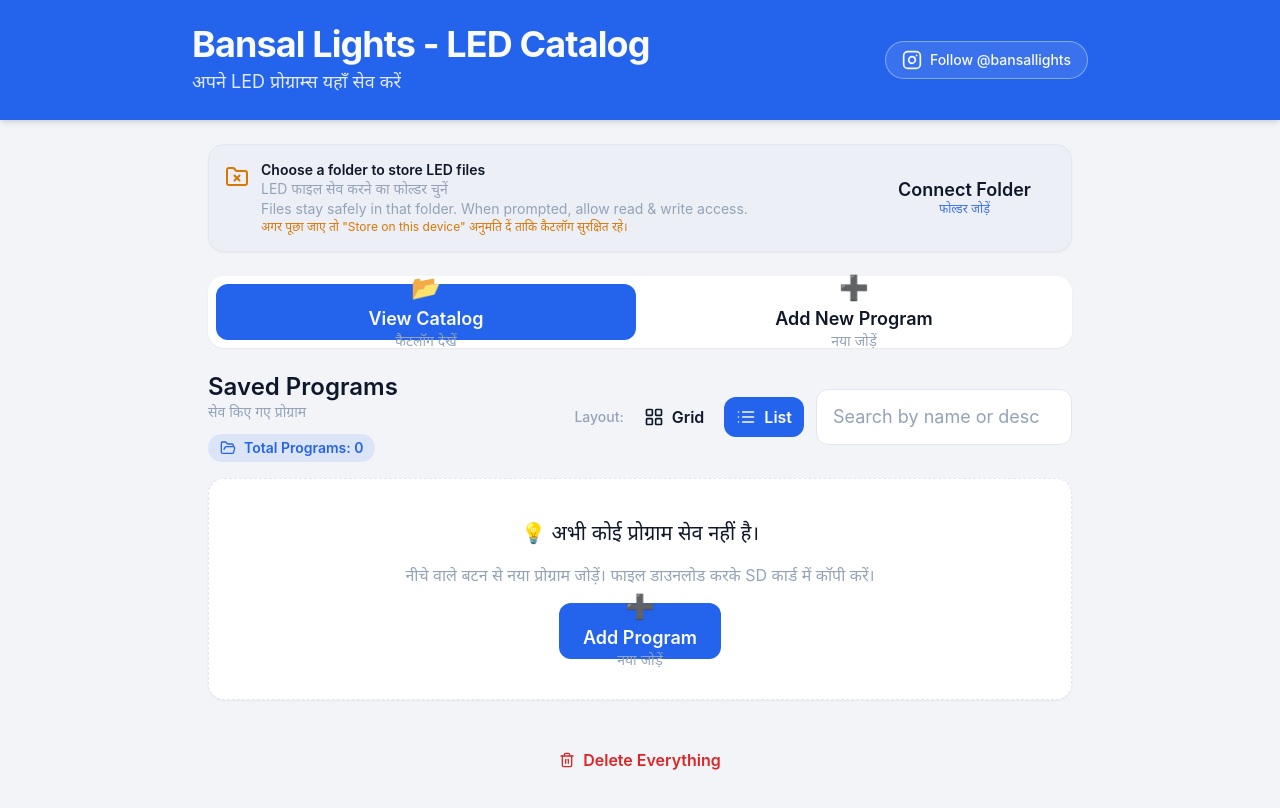
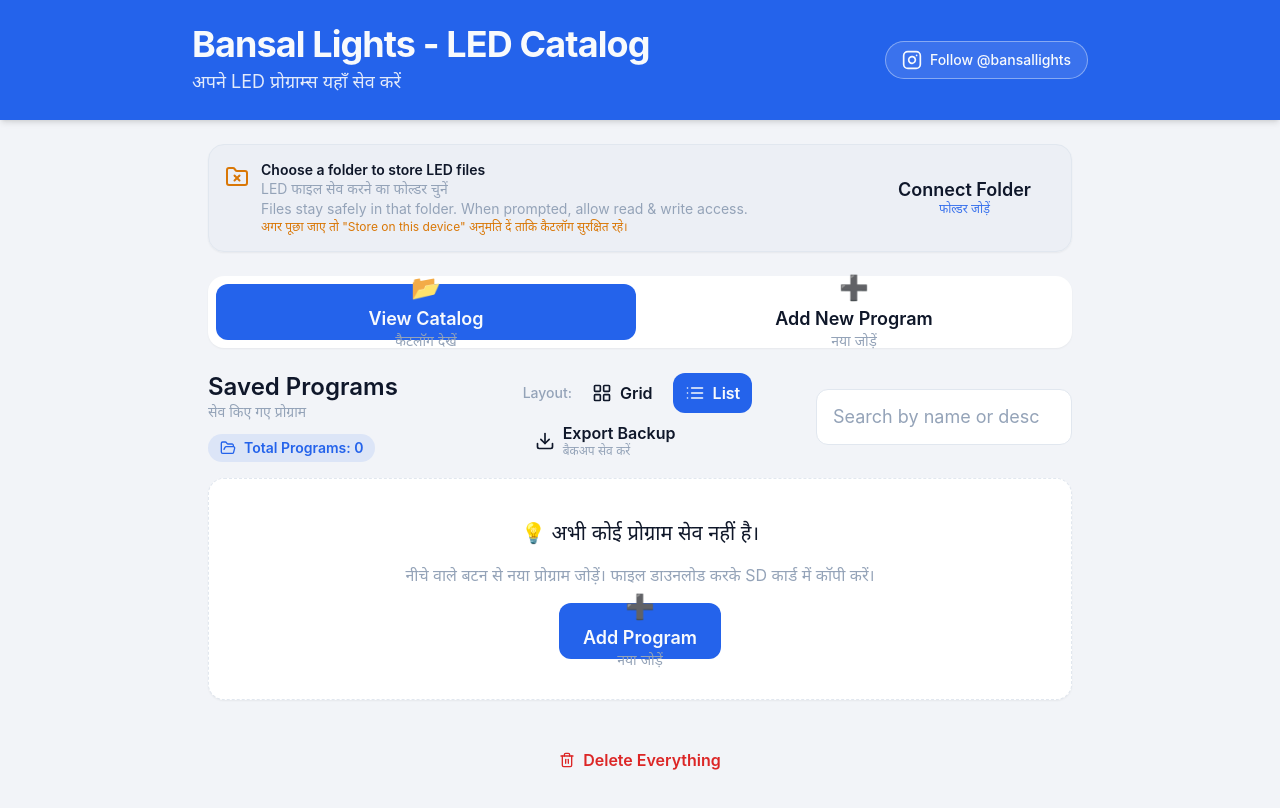
Before and after one commit to abhibansal60/led-catalog, a React (Vite) app: page / in a window 1280 px wide. Shown: the top 808 px of the page. Built offline with nearby package versions, Linux system fonts and the light colour scheme.

Commit message:
feat: add catalog export utility

```diff
--- a/src/App.tsx
+++ b/src/App.tsx
@@ -158,6 +158,7 @@
   const [catalogView, setCatalogView] = useState<"grid" | "list">("list");
   const [copyStatuses, setCopyStatuses] = useState<Record<string, CopyStatus>>({});
   const [searchTerm, setSearchTerm] = useState("");
+  const [isExporting, setIsExporting] = useState(false);
 
   useEffect(() => {
     let isMounted = true;
@@ -852,6 +853,135 @@
           return rest;
         });
       }, 5000);
+    }
+  };
+
+  const handleExportCatalog = async () => {
+    if (programs.length === 0) {
+      setFeedback({
+        type: "error",
+        message: "No programs to export. एक्सपोर्ट करने के लिए कोई प्रोग्राम नहीं है.",
+      });
+      return;
+    }
+
+    if (!("showDirectoryPicker" in window)) {
+      setFeedback({
+        type: "error",
+        message: "Browser does not support export. ब्राउज़र एक्सपोर्ट नहीं कर सकता.",
+      });
+      return;
+    }
+
+    setIsExporting(true);
+
+    try {
+      const sourceDirectory = await ensureDirectoryAccess();
+      if (!sourceDirectory) {
+        return;
+      }
+
+      const exportRoot = await window.showDirectoryPicker({ mode: "readwrite" });
+      const timestamp = new Date();
+      const folderName = `led-catalog-export-${timestamp.toISOString().replace(/[:.]/g, "-")}`;
+      const exportDirectory = await exportRoot.getDirectoryHandle(folderName, { create: true });
+
+      const exportedPrograms: Array<{
+        id: string;
+        name: string;
+        description: string;
+        dateAdded: string;
+        originalLedName: string;
+        storedFileName: string;
+        exportedLedFileName: string | null;
+        fileSizeBytes: number | null | undefined;
+        photoDataUrl: string | null;
+        notes?: string;
+      }> = [];
+
+      const usedFileNames = new Set<string>();
+
+      const getExportFileName = (program: Program, index: number): string => {
+        const defaultBase = program.originalLedName
+          ? program.originalLedName.replace(/\.[^.]+$/, "")
+          : program.name || `program-${index + 1}`;
+        const sanitizedBase = sanitizeFileName(defaultBase) || `program-${index + 1}`;
+        const extensionMatch = program.originalLedName.match(/\.[^.]+$/);
+        const extension = extensionMatch ? extensionMatch[0] : ".led";
+
+        let candidate = `${sanitizedBase}${extension}`;
+        let suffix = 2;
+        while (usedFileNames.has(candidate)) {
+          candidate = `${sanitizedBase}-${suffix}${extension}`;
+          suffix += 1;
+        }
+        usedFileNames.add(candidate);
+        return candidate;
+      };
+
+      for (const [index, program] of programs.entries()) {
+        let exportedLedFileName: string | null = null;
+        let ledSize: number | null | undefined = program.fileSizeBytes;
+        let notes: string | undefined;
+
+        try {
+          const sourceFileHandle = await sourceDirectory.getFileHandle(program.storedFileName, { create: false });
+          const sourceFile = await sourceFileHandle.getFile();
+          ledSize = sourceFile.size;
+          const exportFileName = getExportFileName(program, index);
+          const targetFileHandle = await exportDirectory.getFileHandle(exportFileName, { create: true });
+          const writable = await targetFileHandle.createWritable();
+          await writable.write(sourceFile);
+          await writable.close();
+          exportedLedFileName = exportFileName;
+        } catch (error) {
+          console.warn("⚠️ Failed to export LED file", { id: program.id, error });
+          notes = "LED file missing or permission denied";
+        }
+
+        exportedPrograms.push({
+          id: program.id,
+          name: program.name,
+          description: program.description,
+          dateAdded: program.dateAdded,
+          originalLedName: program.originalLedName,
+          storedFileName: program.storedFileName,
+          exportedLedFileName,
+          fileSizeBytes: ledSize,
+          photoDataUrl: program.photoDataUrl,
+          ...(notes ? { notes } : {}),
+        });
+      }
+
+      const metadataHandle = await exportDirectory.getFileHandle("catalog.json", { create: true });
+      const metadataWritable = await metadataHandle.createWritable();
+      const metadata = {
+        exportedAt: new Date().toISOString(),
+        programCount: exportedPrograms.length,
+        instructions:
+          "Copy this entire folder to the new device and open catalog.json to view program details.",
+        programs: exportedPrograms,
+      };
+      await metadataWritable.write(`${JSON.stringify(metadata, null, 2)}\n`);
+      await metadataWritable.close();
+
+      setFeedback({
+        type: "success",
+        message: `Export complete in folder "${folderName}". एक्सपोर्ट पूरा हुआ।`,
+      });
+      console.log("📦 Catalog exported", { folderName, programCount: programs.length });
+    } catch (error) {
+      if (error instanceof DOMException && error.name === "AbortError") {
+        console.log("⚠️ Catalog export cancelled by user");
+        return;
+      }
+      console.error("❌ Catalog export failed", error);
+      setFeedback({
+        type: "error",
+        message: "Export failed. एक्सपोर्ट नहीं हो पाया.",
+      });
+    } finally {
+      setIsExporting(false);
     }
   };
 
@@ -1075,7 +1205,7 @@
                 </span>
               </div>
               <div className="flex flex-col gap-2 sm:flex-row sm:items-center sm:gap-3">
-                <div className="flex items-center gap-2">
+                <div className="flex flex-wrap items-center gap-2">
                   <span className="hidden text-sm font-medium text-muted-foreground sm:inline">Layout:</span>
                   <div className="flex gap-2">
                     <Button
@@ -1101,6 +1231,25 @@
                       <span className="hidden sm:inline">List</span>
                     </Button>
                   </div>
+                  <Button
+                    type="button"
+                    size="sm"
+                    variant="outline"
+                    onClick={() => {
+                      void handleExportCatalog();
+                    }}
+                    disabled={isExporting}
+                    className="whitespace-nowrap px-3"
+                  >
+                    <Download className="h-5 w-5" aria-hidden="true" />
+                    <BilingualText
+                      primary={isExporting ? "Exporting…" : "Export Backup"}
+                      secondary={isExporting ? "एक्सपोर्ट जारी…" : "बैकअप सेव करें"}
+                      align="start"
+                      className="items-start text-left"
+                      secondaryClassName="text-xs text-muted-foreground"
+                    />
+                  </Button>
                 </div>
                 <Input
                   type="search"
```
